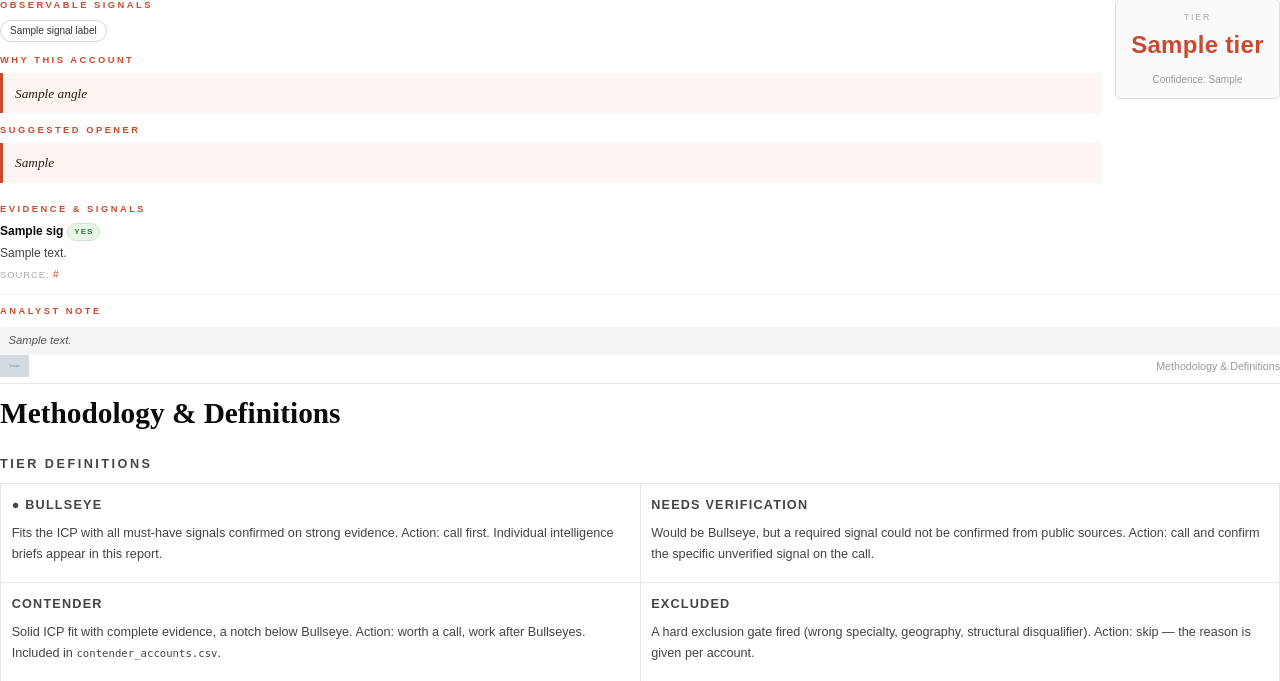
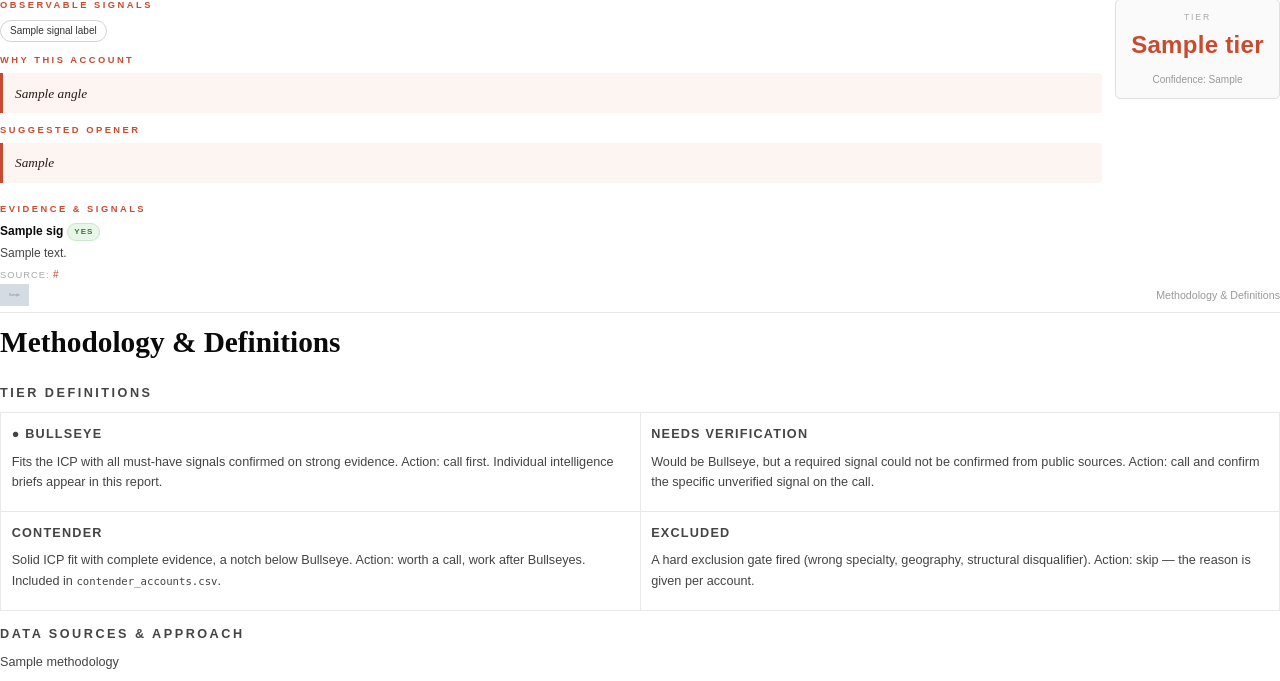
Before and after one commit to Bullseye-Medical-Intelligence/enrichment-pipeline, a Python web app: template pipeline-api/reports/templates/executive_target_report.html in a window 1280 px wide. Shown: the part 1720-2401 px from the top of the page. Run offline with Jinja, Linux system fonts and the light colour scheme; the template is opened without the code that fills it: most values are stand-ins (such as "Sample title", 1, 10 or a date in 2020); grey boxes marked "Sample" are stand-in pictures.

Commit message:
Stop analyst notes leaking into client-facing reports
pdf_report._prepare_record copied analyst_note from the review overlay into
template context, and both bullseye_cards.html and
executive_target_report.html rendered it — so internal analyst commentary
shipped in the client package ZIP (Bullseye_Target_Report.html) and in the
published bullseye-report / executive-report briefs, violating the documented
contract that client deliverables never include analyst notes
(pipeline-api/CLAUDE.md, Client Deliverable Export).

Removed the render blocks from both templates and stopped copying
analyst_note into the report context. Regression test pins the client
package's report HTML free of the fixture's analyst note text.

Found by the repo audit (adversarially verified); suites green.

Co-Authored-By: Claude Fable 5 <noreply@anthropic.com>
Claude-Session: https://claude.ai/code/session_013zhQ7yoELjbTBfjey6xLLz

```diff
--- a/pipeline-api/reports/templates/executive_target_report.html
+++ b/pipeline-api/reports/templates/executive_target_report.html
@@ -789,11 +789,6 @@ p { margin: 0; }
   {% endfor %}
   {% endif %}
 
-  {% if rec.analyst_note %}
-  <p class="section-label">Analyst Note</p>
-  <div class="analyst-note-box">{{ rec.analyst_note }}</div>
-  {% endif %}
-
 </article>
 {% endfor %}
 
```
Also changed, not shown: pipeline-api/reports/pdf_report.py (+5 -2 lines), pipeline-api/reports/templates/bullseye_cards.html (+0 -7 lines), tests/test_client_exports.py (+14 -4 lines).
